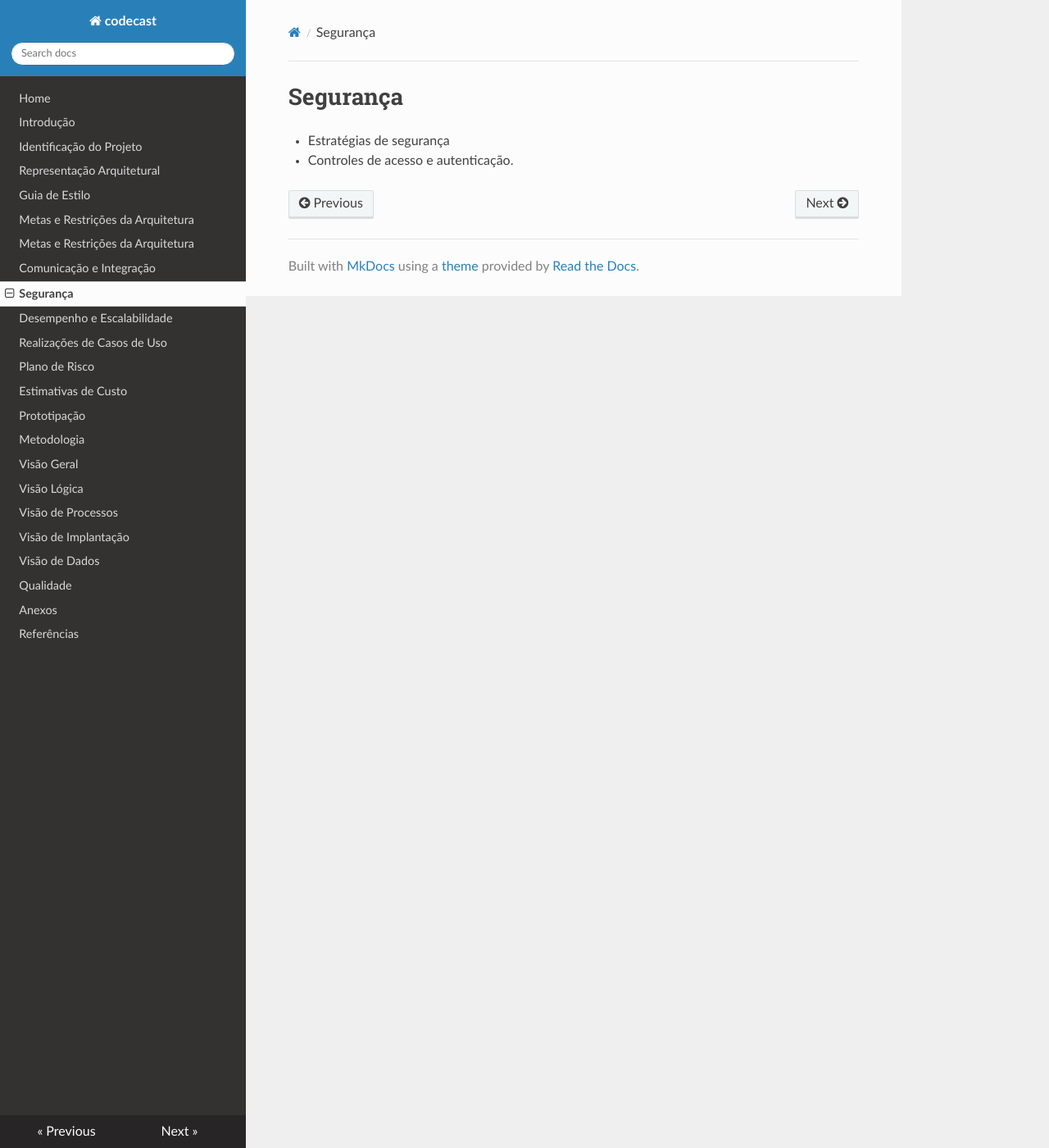
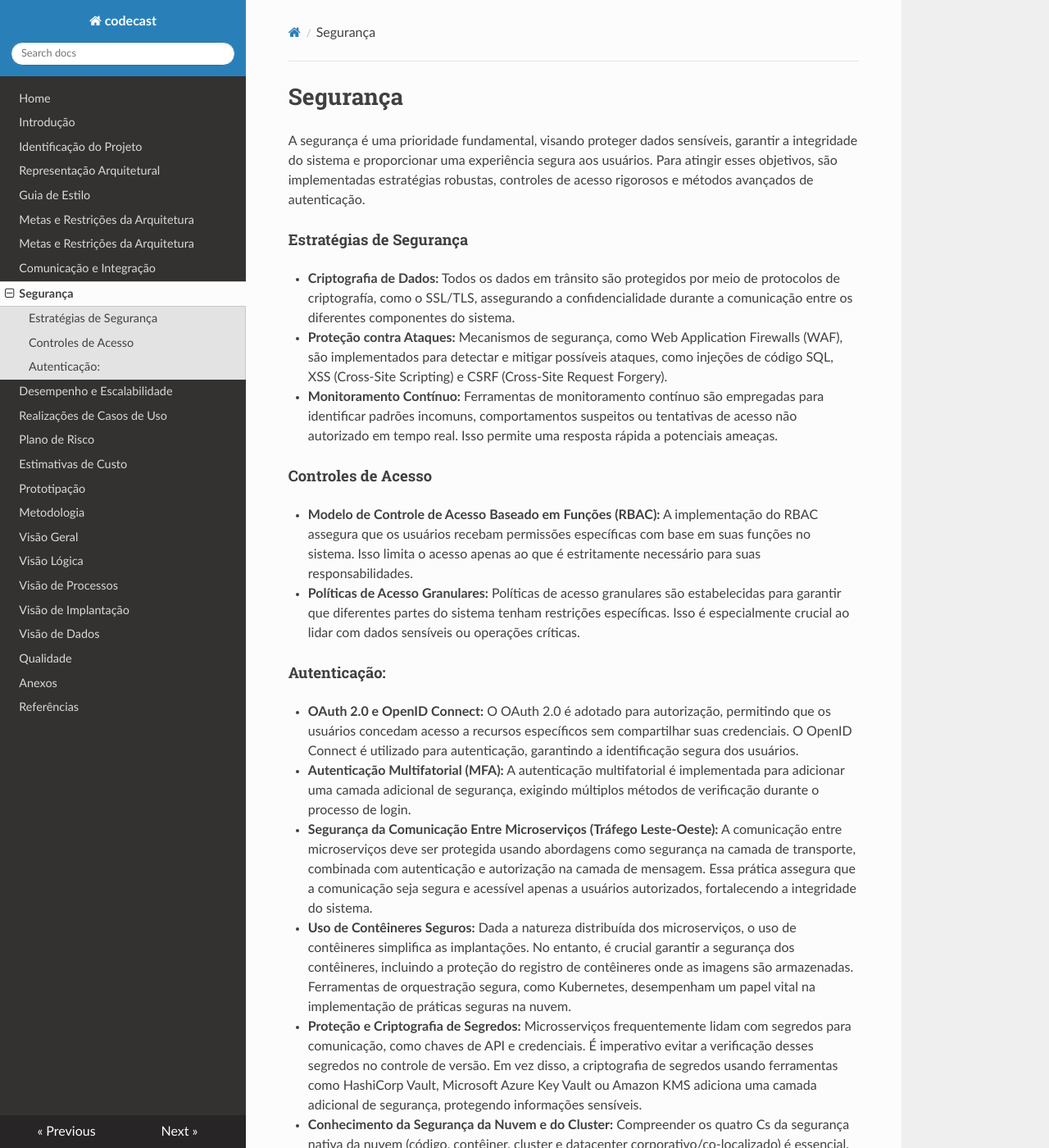
Before and after one commit to Vitor-Silva27/codecast, an MkDocs documentation site: the page built from docs/seguranca.md, in a window 1280 px wide and 1400 px high. Shown: the whole window at 82% size. Built offline with MkDocs 1.6.1, drawn with Linux system fonts in a browser that asks for light colours; nearby versions of some CDN libraries; some of the changed text lies outside the part shown.

Commit message:
Adicionando componentes e segurança

```diff
--- a/docs/seguranca.md
+++ b/docs/seguranca.md
@@ -1,3 +1,30 @@
 # Segurança
-- Estratégias de segurança
-- Controles de acesso e autenticação.
+A segurança é uma prioridade fundamental, visando proteger dados sensíveis, garantir a integridade do sistema e proporcionar uma experiência segura aos usuários. Para atingir esses objetivos, são implementadas estratégias robustas, controles de acesso rigorosos e métodos avançados de autenticação.
+
+#### Estratégias de Segurança
+- **Criptografia de Dados:**
+Todos os dados em trânsito são protegidos por meio de protocolos de criptografía, como o SSL/TLS, assegurando a confidencialidade durante a comunicação entre os diferentes componentes do sistema.
+- **Proteção contra Ataques:**
+Mecanismos de segurança, como Web Application Firewalls (WAF), são implementados para detectar e mitigar possíveis ataques, como injeções de código SQL, XSS (Cross-Site Scripting) e CSRF (Cross-Site Request Forgery).
+- **Monitoramento Contínuo:**
+Ferramentas de monitoramento contínuo são empregadas para identificar padrões incomuns, comportamentos suspeitos ou tentativas de acesso não autorizado em tempo real. Isso permite uma resposta rápida a potenciais ameaças.
+#### Controles de Acesso
+- **Modelo de Controle de Acesso Baseado em Funções (RBAC):**
+A implementação do RBAC assegura que os usuários recebam permissões específicas com base em suas funções no sistema. Isso limita o acesso apenas ao que é estritamente necessário para suas responsabilidades.
+- **Políticas de Acesso Granulares:**
+Políticas de acesso granulares são estabelecidas para garantir que diferentes partes do sistema tenham restrições específicas. Isso é especialmente crucial ao lidar com dados sensíveis ou operações críticas.
+#### Autenticação:
+- **OAuth 2.0 e OpenID Connect:**
+O OAuth 2.0 é adotado para autorização, permitindo que os usuários concedam acesso a recursos específicos sem compartilhar suas credenciais. O OpenID Connect é utilizado para autenticação, garantindo a identificação segura dos usuários.
+- **Autenticação Multifatorial (MFA):**
+A autenticação multifatorial é implementada para adicionar uma camada adicional de segurança, exigindo múltiplos métodos de verificação durante o processo de login.
+
+- **Segurança da Comunicação Entre Microserviços (Tráfego Leste-Oeste):**
+A comunicação entre microserviços deve ser protegida usando abordagens como segurança na camada de transporte, combinada com autenticação e autorização na camada de mensagem. Essa prática assegura que a comunicação seja segura e acessível apenas a usuários autorizados, fortalecendo a integridade do sistema.
+
+- **Uso de Contêineres Seguros:**
+Dada a natureza distribuída dos microserviços, o uso de contêineres simplifica as implantações. No entanto, é crucial garantir a segurança dos contêineres, incluindo a proteção do registro de contêineres onde as imagens são armazenadas. Ferramentas de orquestração segura, como Kubernetes, desempenham um papel vital na implementação de práticas seguras na nuvem.
+- **Proteção e Criptografia de Segredos:**
+Microsserviços frequentemente lidam com segredos para comunicação, como chaves de API e credenciais. É imperativo evitar a verificação desses segredos no controle de versão. Em vez disso, a criptografia de segredos usando ferramentas como HashiCorp Vault, Microsoft Azure Key Vault ou Amazon KMS adiciona uma camada adicional de segurança, protegendo informações sensíveis.
+- **Conhecimento da Segurança da Nuvem e do Cluster:**
+Compreender os quatro Cs da segurança nativa da nuvem (código, contêiner, cluster e datacenter corporativo/co-localizado) é essencial. Cada aspecto depende da segurança dos componentes nos quais se encaixam. O conhecimento profundo desses elementos é vital para proteger efetivamente os microserviços contra ameaças
```
Also changed, not shown: docs/componentes.md (+13 -3 lines).
